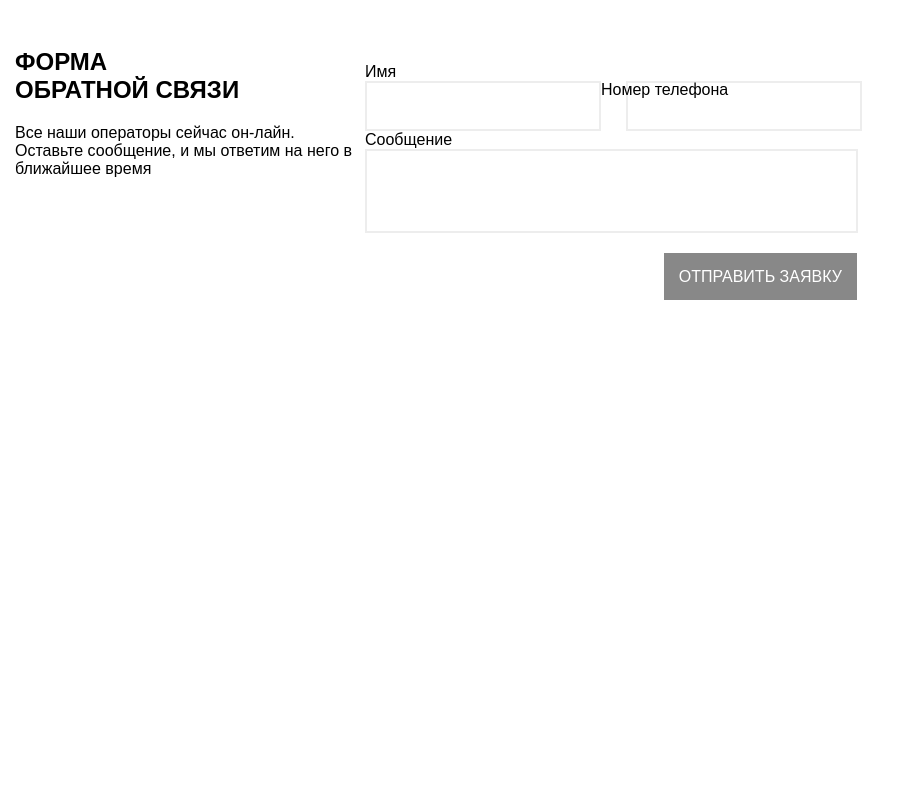
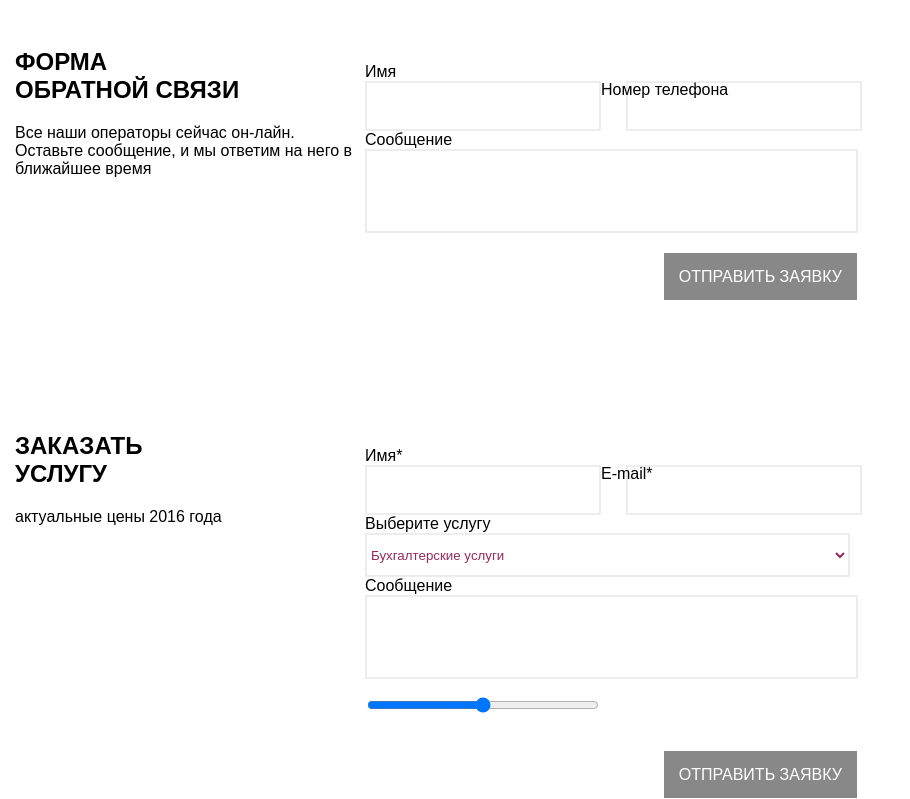
Before and after one commit to Dr-Bro/bisnesservice, a plain HTML site: page second.html in a window 1280 px wide. Shown: the part 3975-4774 px from the top of the page, without its empty margins (0-910 px from the left). Before the commit the page ends 4354 px from the top, so only its background shows below. Drawn offline with Linux system fonts and the light colour scheme.

Commit message:
8
Добавление всех форм

```diff
--- a/js/callback.js
+++ b/js/callback.js
@@ -2,6 +2,12 @@ $(document).ready(function(){
         //Скрыть PopUp при загрузке страницы
         PopUpHide();
         $("#phonecallbtn").fancybox({
+        'titlePosition' : 'inside',
+        'transitionIn' : 'none',
+        'transitionOut' : 'none',
+        'overlayShow':'true'
+   });
+        $("#phonecallbtn2").fancybox({
         'titlePosition' : 'inside',
         'transitionIn' : 'none',
         'transitionOut' : 'none',
--- a/second.html
+++ b/second.html
@@ -188,5 +188,28 @@ ul.dropdown li { position: relative; }
 	</div>
 	</form>
 </div>
+<br>
+<div class="popUp2" id="phonecallform2">
+	<form>
+	<div class="text-wrap">
+		<h2>ЗАКАЗАТЬ<br>УСЛУГУ</h2>
+		<p>актуальные цены 2016 года</p>
+		</div>
+			<div class="user">
+			<label>Имя*</label><br><input type="text" name="name">
+			<label>E-mail*</label><br><input type="text" name="name" style="margin-left: 25px;margin-top: -18px;">
+			<label>Выберите услугу</label><br>
+			<select>
+				<option value="0">Бухгалтерские услуги</option>
+				<option value="1">Юридические услуги</option>
+			</select>
+			<label>Сообщение</label><br><input type="textarea" name="messenge">
+			<input type="range" min="0" max="100" step="1" value="50">
+			</div>
+	<div class="btn-wrap">
+		<div><a href="" class="popup_btn">ОТПРАВИТЬ ЗАЯВКУ</a></div>
+	</div>
+	</form>
+</div>
 </body>
 </html>
--- a/style/styles.less
+++ b/style/styles.less
@@ -377,3 +377,67 @@ header{
     margin-top: 35px;
 	}
 }
+
+
+.popUp2{
+	background-color: rgb(255, 255, 255);
+  width: 889px;
+  height: 366px;
+  z-index: 4;
+	form{
+		padding: 15px;
+
+	}
+	div{
+		width: 350px;
+		display: inline-block;
+		label{
+			display: inline-block;
+		}
+	}
+	.text-wrap{
+		float: left;
+	}
+	.user{
+		    width: 500px;
+		    margin-top: 35px;
+		    input[name="messenge"]{
+		border-style: solid;
+  border-width: 2px;
+  border-color: rgb(237, 237, 237);
+  background-color: rgb(255, 255, 255);
+  width: 485px;
+  height: 78px;
+  z-index: 9;
+	}
+	input{
+		border-style: solid;
+  border-width: 2px;
+  border-color: rgb(237, 237, 237);
+  background-color: rgb(255, 255, 255);
+  width: 228px;
+  height: 44px;
+  z-index: 10;
+  display: inline-block;
+  float: left;
+	}
+	select{
+		border-style: solid;
+  border-width: 2px;
+  border-color: rgb(237, 237, 237);
+  background-color: rgb(255, 255, 255);
+  width: 485px;
+  height: 44px;
+  z-index: 21;
+  color: rgb(150,41,93);
+  		option{
+  			color:black;
+  		}
+	}
+	}
+	.btn-wrap{
+		text-align: right;
+    width: 98%;
+    margin-top: 35px;
+	}
+}
```
Also changed, not shown: style/styles.css, transfer.txt.
